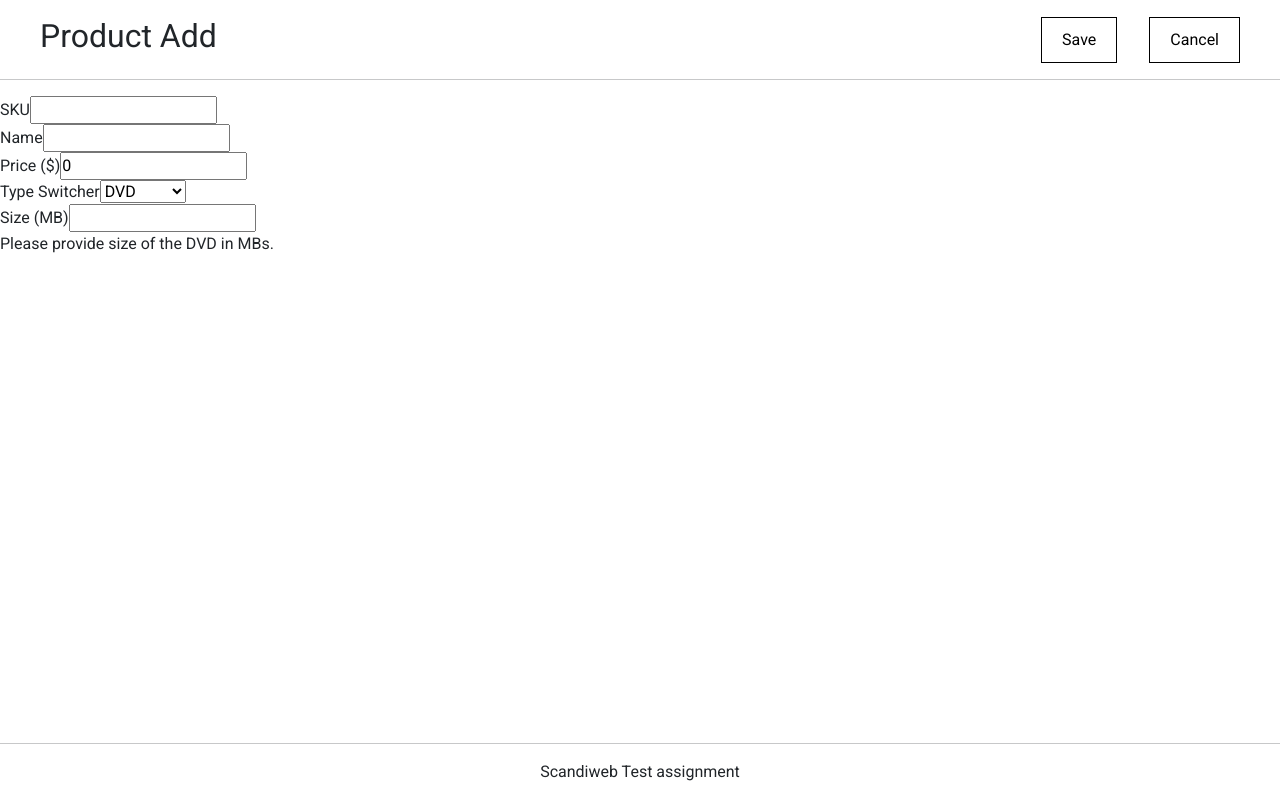
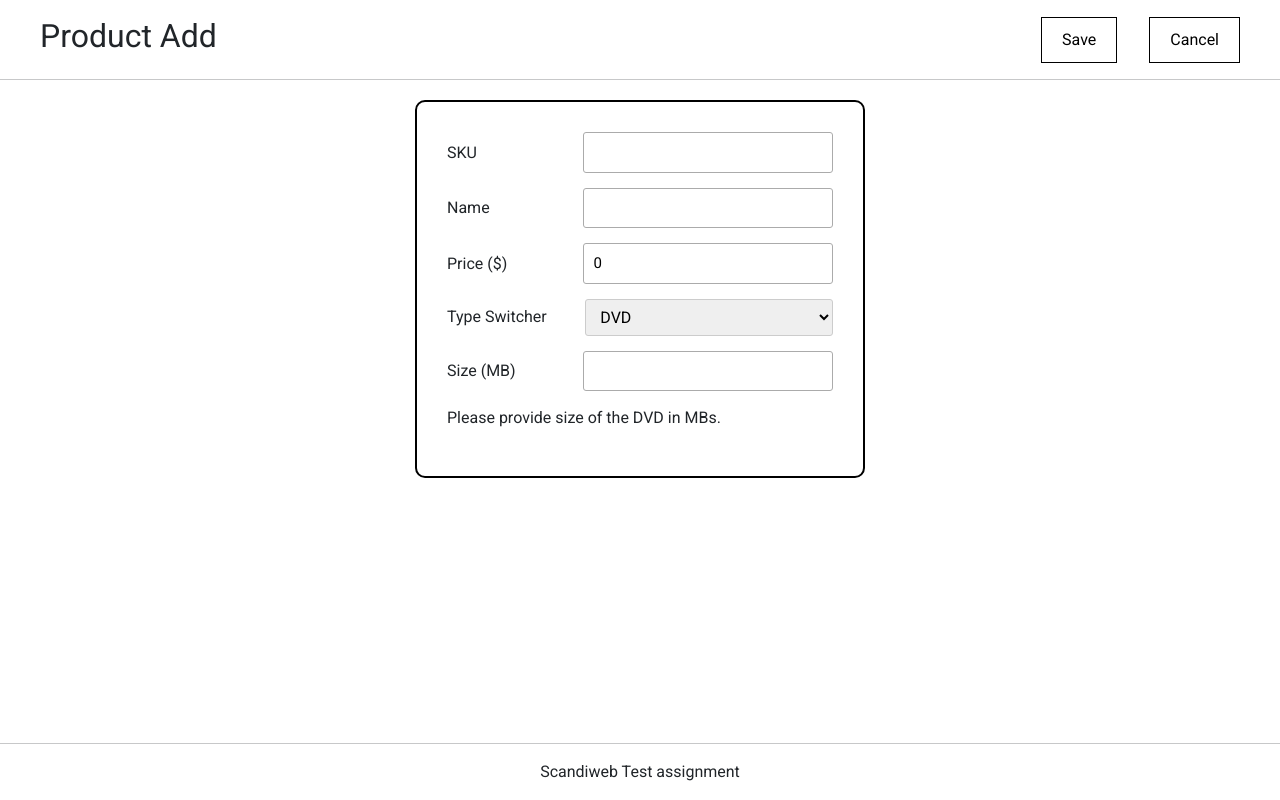
Before and after one commit to CHAKHVA/product-list-app, a React (Vite) app: page /addproduct in a window 1280 px wide. Built offline with nearby package versions, Linux system fonts and the light colour scheme.

Commit message:
finish project

```diff
--- a/src/components/AddBook/AddBook.tsx
+++ b/src/components/AddBook/AddBook.tsx
@@ -1,11 +1,15 @@
-import React from 'react';
+import React, {ChangeEvent} from 'react';
 
-export default function AddBook() {
+interface Props {
+    handleInputChange: (event: ChangeEvent<HTMLInputElement>) => void;
+}
+
+export default function AddBook({ handleInputChange }: Props) {
     return (
         <div>
-            <div>
+            <div className="form-group">
                 <label htmlFor="weight">Weight (KG)</label>
-                <input type="text" id="weight" name="weight"/>
+                <input type="number" id="weight" name="weight" onChange={handleInputChange}/>
             </div>
             <p>Please provide weight of the Book in KGs.</p>
         </div>
--- a/src/components/AddDVD/AddDVD.tsx
+++ b/src/components/AddDVD/AddDVD.tsx
@@ -1,11 +1,15 @@
-import React from 'react';
+import React, {ChangeEvent} from 'react';
 
-export default function AddDVD() {
+interface Props {
+    handleInputChange: (event: ChangeEvent<HTMLInputElement>) => void;
+}
+
+export default function AddDVD({ handleInputChange }: Props) {
     return (
         <div>
-            <div>
+            <div className="form-group">
                 <label htmlFor="size">Size (MB)</label>
-                <input type="text" id="size" name="size"/>
+                <input type="number" id="size" name="size" onChange={handleInputChange} />
             </div>
             <p>Please provide size of the DVD in MBs.</p>
         </div>
--- a/src/components/AddFurniture/AddFurniture.tsx
+++ b/src/components/AddFurniture/AddFurniture.tsx
@@ -1,19 +1,23 @@
-import React from 'react';
+import React, {ChangeEvent} from 'react';
 
-export default function AddFurniture() {
+interface Props {
+    handleInputChange: (event: ChangeEvent<HTMLInputElement>) => void;
+}
+
+export default function AddFurniture({ handleInputChange }: Props) {
     return (
         <div>
-            <div>
+            <div className="form-group">
                 <label htmlFor="height">Height (CM)</label>
-                <input type="text" id="height" name="height" />
+                <input type="number" id="height" name="height" onChange={handleInputChange} />
             </div>
-            <div>
+            <div className="form-group">
                 <label htmlFor="width">Width (CM)</label>
-                <input type="text" id="width" name="width" />
+                <input type="number" id="width" name="width" onChange={handleInputChange} />
             </div>
-            <div>
+            <div className="form-group">
                 <label htmlFor="length">Length (CM)</label>
-                <input type="text" id="length" name="length" />
+                <input type="number" id="length" name="length" onChange={handleInputChange} />
             </div>
             <p>Please provide dimension of the Furniture in HxWxLx format.</p>
         </div>
--- a/src/components/AddProductForm/AddProductForm.scss
+++ b/src/components/AddProductForm/AddProductForm.scss
@@ -0,0 +1,44 @@
+#product_form {
+  max-width: 450px;
+  width: 100%;
+  margin: 20px auto;
+  padding: 30px;
+  border: 2px solid black;
+  border-radius: 10px;
+}
+
+.form-group {
+  display: flex;
+  align-items: center;
+  margin-bottom: 15px;
+}
+
+.form-group label {
+  width: 200px;
+  margin-right: 10px;
+}
+
+input[type="text"],
+input[type="number"] {
+  width: 100%;
+  outline: none;
+  border: 1px solid #ababab;
+  font-size: 15px;
+  padding: 8px 10px;
+  border-radius: 3px;
+}
+
+.product_type {
+  position: relative;
+  width: 100%;
+  height: 37px;
+}
+
+.product_type select {
+  width: 100%;
+  height: 100%;
+  padding: 8px 10px;
+  border: 1px solid #ccc;
+  border-radius: 3px;
+  outline: none;
+}
--- a/src/components/AddProductForm/AddProductForm.tsx
+++ b/src/components/AddProductForm/AddProductForm.tsx
@@ -1,18 +1,19 @@
-import React, {useState, forwardRef, ForwardRefRenderFunction} from "react";
-import {Link} from "react-router-dom";
+import React, {useState, forwardRef} from "react";
 import "./AddProductForm.scss";
 import AddBook from "../AddBook/AddBook";
 import AddDVD from "../AddDVD/AddDVD";
 import AddFurniture from "../AddFurniture/AddFurniture";
 import axios from "axios";
+import {useNavigate} from "react-router-dom";
 
-interface Props {}
+interface Props {
+}
 
 export interface IProduct {
     sku: string;
     name: string;
     price: number;
-    product_type: "DVD" | "Book" | "Furniture";
+    product_type: string;
     size?: number;
     weight?: number;
     height?: number;
@@ -21,8 +22,9 @@ export interface IProduct {
 }
 
 export const AddProductForm = forwardRef<HTMLFormElement, Props>((props, ref) => {
-        const [selectedOption, setSelectedOption] = useState('DVD');
-
+        const navigate = useNavigate();
+        const [renderWarning, setRenderWarning] = useState<boolean>(false);
+        const [selectedOption, setSelectedOption] = useState("DVD");
         const [productData, setProductData] = useState<IProduct>({
             sku: "",
             name: "",
@@ -40,54 +42,77 @@ export const AddProductForm = forwardRef<HTMLFormElement, Props>((props, ref) =>
                 ...productData,
                 [event.target.name]: event.target.value
             });
+            console.log(productData);
+            setRenderWarning(false);
         }
 
         const handleOptionChange = (event: React.ChangeEvent<HTMLSelectElement>) => {
             setSelectedOption(event.target.value);
+            setProductData({
+                ...productData,
+                product_type: event.target.value,
+                size: undefined,
+                weight: undefined,
+                height: undefined,
+                length: undefined,
+                width: undefined
+            });
+            setRenderWarning(false);
         };
 
         const renderComponentByValue = (value: string) => {
             switch (value) {
                 case 'DVD':
-                    return <AddDVD />;
+                    return <AddDVD handleInputChange={handleInputChange}/>;
                 case 'Book':
-                    return <AddBook />;
+                    return <AddBook handleInputChange={handleInputChange}/>;
                 case 'Furniture':
-                    return <AddFurniture />;
+                    return <AddFurniture handleInputChange={handleInputChange}/>;
                 default:
                     return null;
             }
         };
 
+        const validateForm = () => {
+            return !(productData.sku.length === 0 || productData.name.length === 0 || productData.price.toString().length === 0 || (productData.product_type === "DVD" && (productData.size?.toString().length === 0 || productData.size?.toString() === "e")) || (productData.product_type === "Book" && (productData.weight?.toString().length === 0 || productData.weight?.toString() === "e")) || (productData.product_type === "Furniture" && (productData.height?.toString().length === 0 || productData.height?.toString() === "e" || productData.length?.toString().length === 0 || productData.length?.toString() === "e" || productData.width?.toString().length === 0 || productData.width?.toString() === "e")));
+        }
+
         const handleSubmit = async (event: React.FormEvent<HTMLFormElement>) => {
             event.preventDefault();
-            const formData = new FormData(event.currentTarget);
-            const response = await axios.post("http://localhost:8000/api/create_product.php", productData);
+            if (validateForm()) {
+                await axios.post("http://localhost:8000/api/create_product.php", productData);
+                navigate("/");
+            } else {
+                setRenderWarning(true);
+            }
         };
 
         return (
             <form method="post" id="product_form" ref={ref} onSubmit={handleSubmit}>
-                <div>
+                <div className="form-group">
                     <label htmlFor="sku">SKU</label>
                     <input type="text" id="sku" name="sku" value={productData.sku} onChange={handleInputChange}/>
                 </div>
-                <div>
+                <div className="form-group">
                     <label htmlFor="name">Name</label>
                     <input type="text" id="name" name="name" value={productData.name} onChange={handleInputChange}/>
                 </div>
-                <div>
+                <div className="form-group">
                     <label htmlFor="price">Price ($)</label>
-                    <input type="text" id="price" name="price" value={productData.price} onChange={handleInputChange}/>
+                    <input type="number" id="price" name="price" value={productData.price} onChange={handleInputChange}/>
                 </div>
-                <div>
+                <div className="form-group">
                     <label htmlFor="product_type">Type Switcher</label>
-                    <select id="productType" name="product_type" onChange={handleOptionChange}>
-                        <option id="DVD" value="DVD">DVD</option>
-                        <option id="Book" value="Book">Book</option>
-                        <option id="Furniture" value="Furniture">Furniture</option>
-                    </select>
+                    <div className="product_type">
+                        <select id="productType" name="product_type" onChange={handleOptionChange}>
+                            <option id="DVD" value="DVD">DVD</option>
+                            <option id="Book" value="Book">Book</option>
+                            <option id="Furniture" value="Furniture">Furniture</option>
+                        </select>
+                    </div>
                 </div>
                 {renderComponentByValue(selectedOption)}
+                {renderWarning && <div>Please fill required fields!</div>}
             </form>
         );
     }
--- a/src/components/Header/AddProductHeader.tsx
+++ b/src/components/Header/AddProductHeader.tsx
@@ -15,11 +15,9 @@ export default function AddProductHeader({ handleClick }: Props) {
         <div>
           <ul className="d-flex flex-row navbar-nav justify-content-center">
             <li className="nav-item">
-              <Link to="/">
                 <button type="button" className="nav-button" onClick={handleClick}>
                   Save
                 </button>
-              </Link>
             </li>
             <li className="nav-item">
               <Link to="/">
--- a/src/components/Header/Header.scss
+++ b/src/components/Header/Header.scss
@@ -23,3 +23,9 @@
   color: #fff;
   transition: 0.2s;
 }
+
+input[type=number]::-webkit-outer-spin-button,
+input[type=number]::-webkit-inner-spin-button {
+  -webkit-appearance: none;
+  margin: 0;
+}
--- a/src/components/Product/Product.scss
+++ b/src/components/Product/Product.scss
@@ -3,9 +3,9 @@
     justify-content: center;
     position: relative;
     border: 3px solid black;
-    width: 235px;
-    height: 175px;
-    font-size: large;
+    width: 240px;
+    height: 180px;
+    font-size: larger;
     font-weight: bold;
 }
 
--- a/src/components/Products/Products.scss
+++ b/src/components/Products/Products.scss
@@ -1,13 +1,13 @@
 .products {
     display: grid;
-    grid-gap: 30px;
+    gap: 30px;
     grid-template-columns: repeat(auto-fill, minmax(200px, 1fr));
     justify-items: center;
     align-items: center;
     justify-content: space-around;
     position: absolute;
     overflow-y: auto;
-    padding: 0 30px;
+    margin: 0 30px;
     left: 50%;
     transform: translateX(-50%);
     width: 90%;
```
